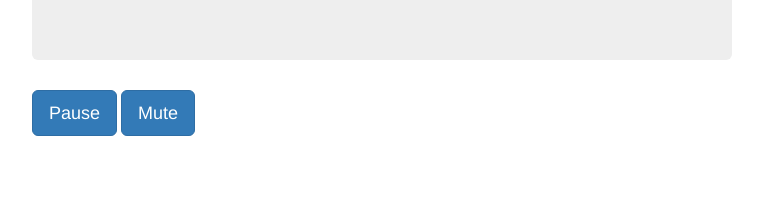
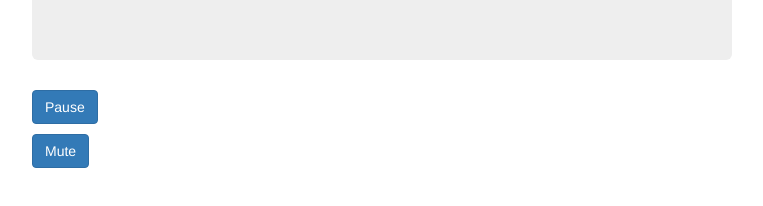
Before and after one commit to tophopstop/slamomatic, a plain HTML site: page index.html in a window 1280 px wide. Shown: the part 290-496 px from the top of the page, without its empty margins (258-1021 px from the left). Drawn offline with nearby package versions, Linux system fonts and the light colour scheme.

Commit message:
use grid for buttons and slams

```diff
--- a/css/index.css
+++ b/css/index.css
@@ -1,2 +1,3 @@
 p.last { font-size: 150%; font-weight: bold; }
 p.secondLast { font-size: 125%; }
+#controls button.btn { margin-bottom: 10px }
--- a/index.html
+++ b/index.html
@@ -20,11 +20,15 @@
         <h1>The Slamomatic!</h1>
         <p class="lead">20 years of pointless but amusing insults.</p>
     </div>
-    <p>
-        <button id="pauseBtn" class="btn btn-primary btn-lg">Pause</button>
-        <button id="muteBtn" class="btn btn-primary btn-lg">Mute</button>
-    </p>
-    <div id="slams"></div>
+
+    <div class="row">
+        <div id="controls" class="col-md-2">
+            <button id="pauseBtn" class="btn btn-primary">Pause</button>
+            <button id="muteBtn" class="btn btn-primary">Mute</button>
+        </div>
+        <div id="slams" class="col-md-10">
+        </div>
+    </div>
     <div id="sounds"></div>
 </div>
 <script src="js/jquery.js"></script>
```
